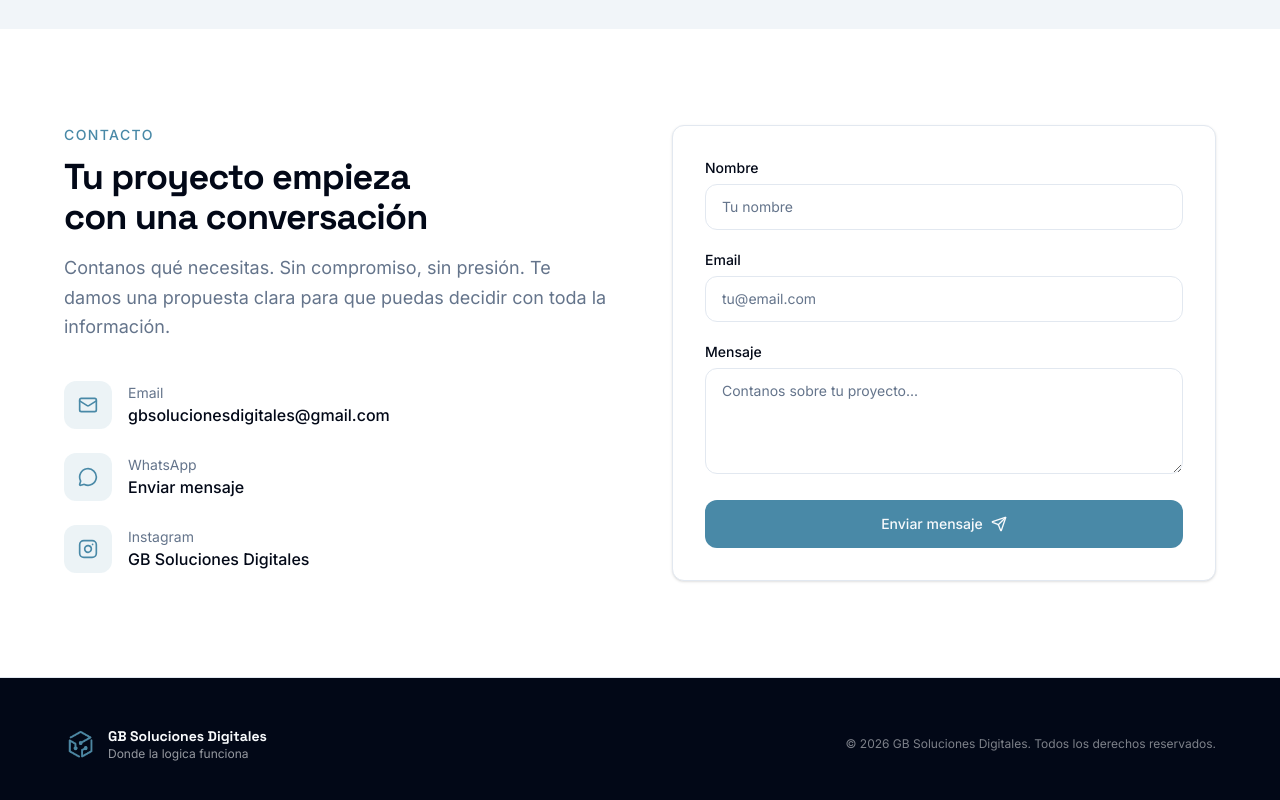
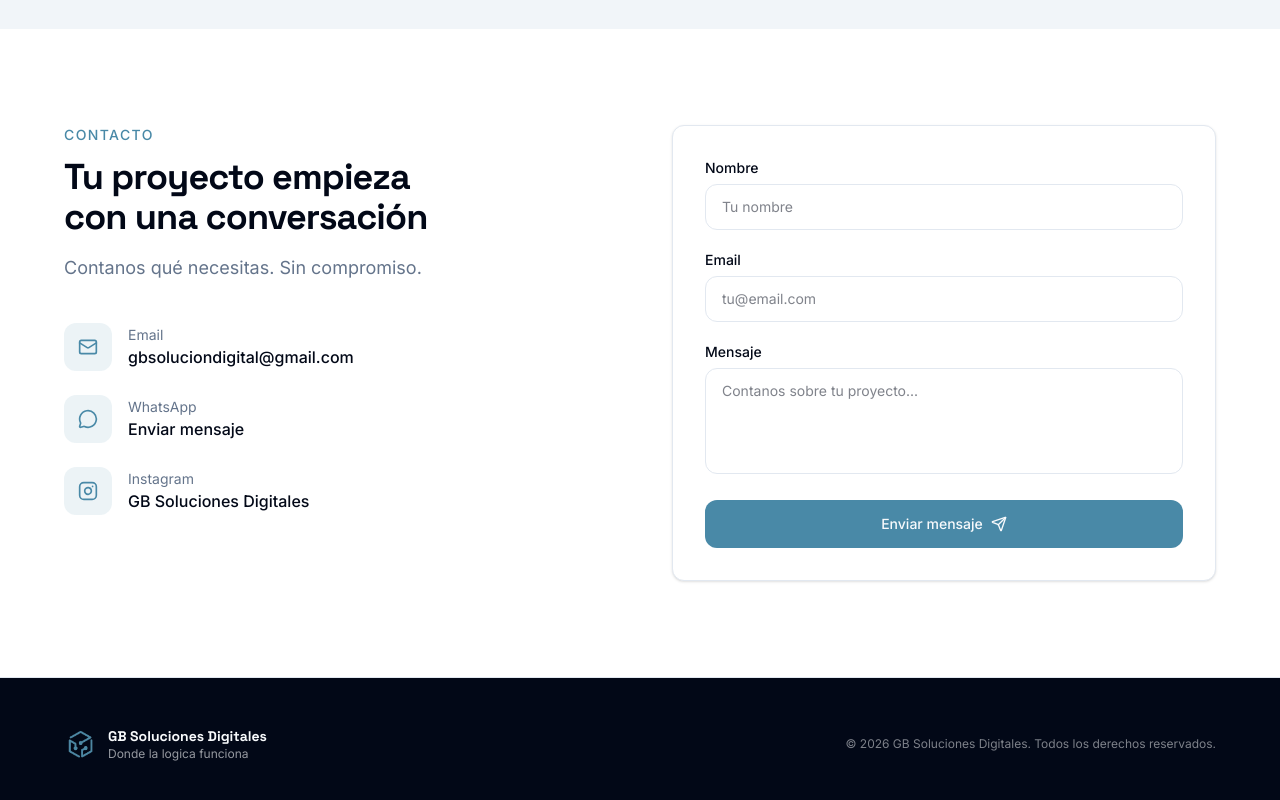
Before and after one commit to GB-Soluciones-Digitales/GB-Soluciones-Digitales-Landing-Page, a React (Vite) app: page / in a window 1280 px wide. Shown: the part 3763-4563 px from the top of the page. Built offline with nearby package versions, Linux system fonts and the light colour scheme.

Commit message:
Se ajusto emailJS para los contactos

```diff
--- a/src/components/Contact.jsx
+++ b/src/components/Contact.jsx
@@ -1,34 +1,35 @@
-import React, { useState } from "react"
-import { Instagram, Mail, MessageCircle, Send} from 'lucide-react'
+import React, { useState, useRef } from "react";
+import { Instagram, Mail, MessageCircle, Send, Loader2 } from 'lucide-react';
 import { motion } from "framer-motion";
+import emailjs from '@emailjs/browser';
 
 export function Contact() {
-    const [formState, setFormState] = useState({
-        nombre: "",
-        email: "",
-        mensaje: "",
-    })
-    const [submitted, setSubmitted] = useState(false)
+    const formRef = useRef();
+    const [loading, setLoading] = useState(false);
+    const [submitted, setSubmitted] = useState(false);
+    const [error, setError] = useState(false);
 
-    const handleChange = (e) => {
-        const { id, value } = e.target;
-        setFormState((prev) => ({
-            ...prev,
-            [id]: value
-        }));
+    const SERVICE_ID = "service_q4w8m9j";
+    const TEMPLATE_ID = "template_zky36qc";
+    const PUBLIC_KEY = "RAeyrWItVRfOglG7h";
+
+    const sendEmail = (e) => {
+        e.preventDefault();
+        setLoading(true);
+        setError(false);
+
+        emailjs.sendForm(SERVICE_ID, TEMPLATE_ID, formRef.current, PUBLIC_KEY) //
+            .then((result) => {
+                console.log(result.text);
+                setLoading(false);
+                setSubmitted(true);
+                e.target.reset();
+            }, (error) => {
+                console.log(error.text);
+                setLoading(false);
+                setError(true);
+            });
     };
-
-    function handleSubmit(e) {
-        e.preventDefault();
-        const subject = encodeURIComponent(`Consulta Web de ${formState.nombre}`);
-        const body = encodeURIComponent(
-            `Hola GB Soluciones Digitales,\n\n` +
-            `Soy ${formState.nombre} (${formState.email}).\n\n` +
-            `Consulta:\n${formState.mensaje}`
-        );
-        window.location.href = `mailto:gbsolucionesdigitales@gmail.com?subject=${subject}&body=${body}`;
-        setSubmitted(true);
-    }
 
     return (
         <section id="contacto" className="bg-background px-6 py-24 transition-colors duration-300">
@@ -48,17 +49,17 @@ export function Contact() {
                             Tu proyecto empieza con una conversación
                         </h2>
                         <p className="mt-4 text-lg leading-relaxed text-muted-foreground">
-                            Contanos qué necesitas. Sin compromiso, sin presión. Te damos una propuesta clara para que puedas decidir con toda la información.
+                            Contanos qué necesitas. Sin compromiso.
                         </p>
 
                         <div className="mt-10 flex flex-col gap-6">
-                            <a href="mailto:gbsolucionesdigitales@gmail.com" className="flex items-center gap-4 text-foreground transition-colors hover:text-primary group">
+                            <a href="mailto:gbsoluciondigital@gmail.com" className="flex items-center gap-4 text-foreground transition-colors hover:text-primary group">
                                 <div className="flex h-12 w-12 items-center justify-center rounded-lg bg-primary/10 text-primary group-hover:bg-primary group-hover:text-primary-foreground transition-colors">
                                     <Mail className="h-5 w-5" />
                                 </div>
                                 <div>
                                     <p className="text-sm text-muted-foreground">Email</p>
-                                    <p className="font-medium">gbsolucionesdigitales@gmail.com</p>
+                                    <p className="font-medium">gbsoluciondigital@gmail.com</p>
                                 </div>
                             </a>
                             <a href="https://wa.me/5493434676232" target="_blank" rel="noopener noreferrer" className="flex items-center gap-4 text-foreground transition-colors hover:text-primary group">
@@ -91,70 +92,61 @@ export function Contact() {
                         className="rounded-xl border border-border bg-card p-8 shadow-sm"
                     >
                         {submitted ? (
-                            <div className="flex h-full flex-col items-center justify-center text-center">
-                                <div className="mb-4 flex h-16 w-16 items-center justify-center rounded-full bg-primary/10 text-primary">
-                                    <Send className="h-7 w-7"/>
+                            <div className="flex h-full flex-col items-center justify-center text-center py-10">
+                                <div className="mb-4 flex h-16 w-16 items-center justify-center rounded-full bg-green-100 text-green-600 dark:bg-green-900/30 dark:text-green-400">
+                                    <Send className="h-7 w-7" />
                                 </div>
-                                <h3 className="text-xl font-bold text-foreground">
-                                    Mensaje enviado
-                                </h3>
-                                <p className="mt-2 text-muted-foreground">
-                                    Gracias por contactarnos. Te responderemos a la brevedad.
-                                </p>
-                                <button
-                                    onClick={() => setSubmitted(false)}
-                                    className="mt-6 text-sm font-medium text-primary hover:underline"
-                                >
+                                <h3 className="text-xl font-bold text-foreground">¡Mensaje enviado!</h3>
+                                <p className="mt-2 text-muted-foreground">Gracias por escribirnos. Te responderemos pronto.</p>
+                                <button onClick={() => setSubmitted(false)} className="mt-6 text-sm font-medium text-primary hover:underline">
                                     Enviar otro mensaje
                                 </button>
                             </div>
                         ) : (
-                            <form onSubmit={handleSubmit} className="flex flex-col gap-5">
+                            <form ref={formRef} onSubmit={sendEmail} className="flex flex-col gap-5">
                                 <div>
-                                    <label htmlFor="nombre" className="mb-1.5 block text-sm font-medium text-foreground">
-                                        Nombre
-                                    </label>
+                                    <label htmlFor="nombre" className="mb-1.5 block text-sm font-medium text-foreground">Nombre</label>
                                     <input
-                                        id="nombre"
                                         type="text"
+                                        name="nombre"
                                         required
-                                        onChange={handleChange}
-                                        value={formState.nombre}
-                                        className="w-full rounded-lg border border-border bg-background px-4 py-3 text-sm text-foreground placeholder:text-muted-foreground focus:border-primary focus:outline-none focus:ring-1 focus:ring-ring transition-colors"
+                                        className="w-full rounded-lg border border-border bg-background px-4 py-3 text-sm text-foreground focus:border-primary focus:outline-none focus:ring-1 focus:ring-ring transition-colors"
                                         placeholder="Tu nombre"
                                     />
                                 </div>
                                 <div>
-                                    <label htmlFor="email" className="mb-1.5 block text-sm font-medium text-foreground">
-                                        Email
-                                    </label>
+                                    <label htmlFor="email" className="mb-1.5 block text-sm font-medium text-foreground">Email</label>
                                     <input
-                                        id="email"
                                         type="email"
+                                        name="email"
                                         required
-                                        onChange={handleChange}
-                                        value={formState.email}
-                                        className="w-full rounded-lg border border-border bg-background px-4 py-3 text-sm text-foreground placeholder:text-muted-foreground focus:border-primary focus:outline-none focus:ring-1 focus:ring-ring transition-colors"
+                                        className="w-full rounded-lg border border-border bg-background px-4 py-3 text-sm text-foreground focus:border-primary focus:outline-none focus:ring-1 focus:ring-ring transition-colors"
                                         placeholder="tu@email.com"
                                     />
                                 </div>
                                 <div>
-                                    <label htmlFor="mensaje" className="mb-1.5 block text-sm font-medium text-foreground">
-                                        Mensaje
-                                    </label>
+                                    <label htmlFor="mensaje" className="mb-1.5 block text-sm font-medium text-foreground">Mensaje</label>
                                     <textarea
-                                        id="mensaje"
+                                        name="mensaje"
                                         required
                                         rows={4}
-                                        onChange={handleChange}
-                                        value={formState.mensaje}
-                                        className="w-full rounded-lg border border-border bg-background px-4 py-3 text-sm text-foreground placeholder:text-muted-foreground focus:border-primary focus:outline-none focus:ring-1 focus:ring-ring transition-colors"
+                                        className="w-full rounded-lg border border-border bg-background px-4 py-3 text-sm text-foreground focus:border-primary focus:outline-none focus:ring-1 focus:ring-ring transition-colors resize-none"
                                         placeholder="Contanos sobre tu proyecto..."
                                     />
                                 </div>
-                                <button type="submit" className="inline-flex items-center justify-center gap-2 rounded-lg bg-primary px-6 py-3.5 text-sm font-medium text-primary-foreground transition-all hover:bg-primary/90 hover:scale-[1.02] active:scale-[0.98]">
-                                    Enviar mensaje
-                                    <Send className="h-4 w-4" />
+
+                                {error && <p className="text-red-500 text-sm">Hubo un error al enviar. Intenta de nuevo.</p>}
+
+                                <button
+                                    type="submit"
+                                    disabled={loading}
+                                    className="inline-flex items-center justify-center gap-2 rounded-lg bg-primary px-6 py-3.5 text-sm font-medium text-primary-foreground transition-all hover:bg-primary/90 hover:scale-[1.02] disabled:opacity-50 disabled:cursor-not-allowed"
+                                >
+                                    {loading ? (
+                                        <>Enviando... <Loader2 className="h-4 w-4 animate-spin" /></>
+                                    ) : (
+                                        <>Enviar mensaje <Send className="h-4 w-4" /></>
+                                    )}
                                 </button>
                             </form>
                         )}
```
